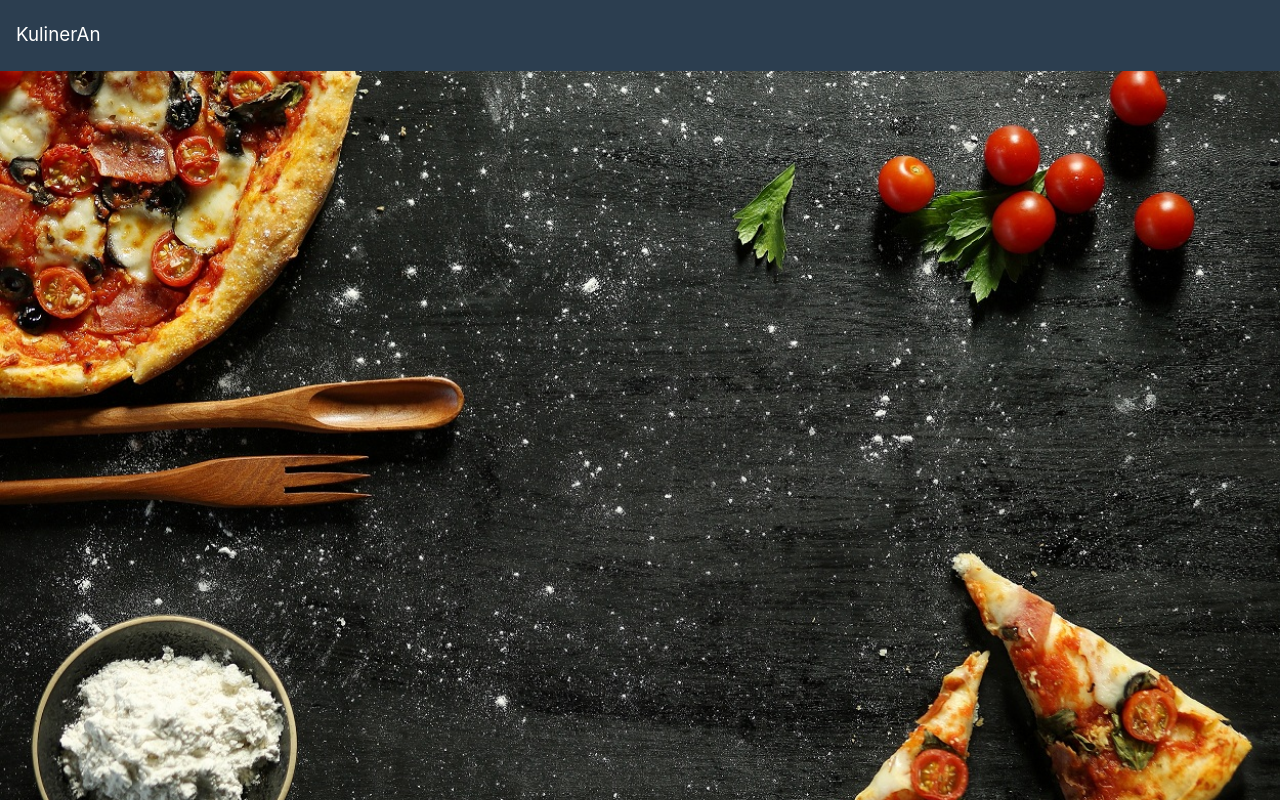
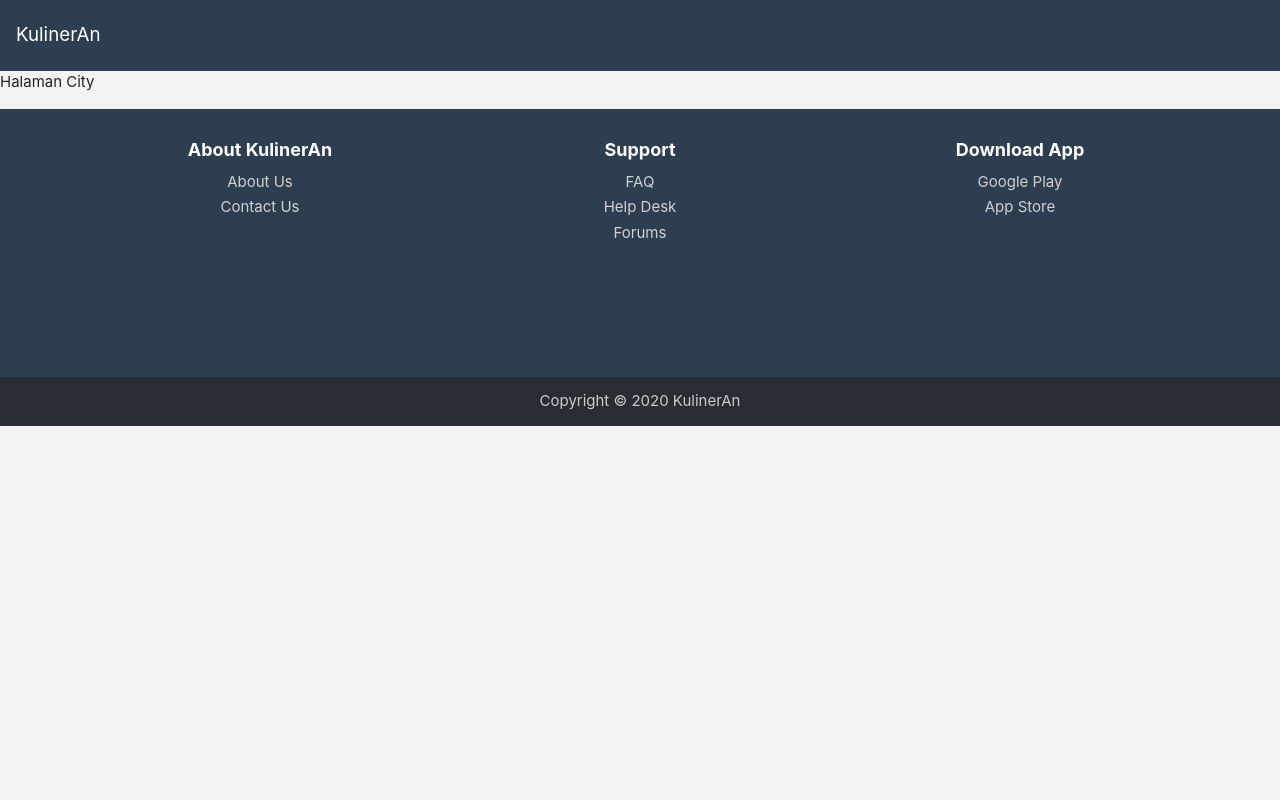
Before and after one commit to wildenali/react-food_web_app, a React (Create React App) app: page /city/1 in a window 1280 px wide. Shown: the top 800 px of the page. Built offline with nearby package versions, Linux system fonts and the light colour scheme; no server answers; some icons are missing.

Commit message:
Route untuk Halaman City.js

```diff
--- a/src/App.js
+++ b/src/App.js
@@ -3,16 +3,19 @@
 import NavBar from './components/NavBar'
 import Home from './pages/Home';
 import Footer from './components/Footer/Footer';
+import { BrowserRouter as Router, Route } from 'react-router-dom'
+import City from './pages/City';
 
 class App extends Component {
 
   render() {
     return (
-      <div>
+      <Router>
         <NavBar />
-        <Home />
+        <Route path="/" exact component={Home}></Route>
+        <Route path="/city/:city_id" exact component={City}></Route>
         <Footer />
-      </div>
+      </Router>
     );
   }
 }
--- a/src/components/CityCard.js
+++ b/src/components/CityCard.js
@@ -1,4 +1,6 @@
 import React from 'react'
+import { Link } from 'react-router-dom'
+
 
 // ini functional component (stateless component) karena tidak memerlukan state di dalam component
 const CityCard = (props) => (
@@ -7,7 +9,7 @@
       <div className="card-body">
         <h4 className="card-title">{props.kota.name}</h4>
         <p>{props.kota.country_name}</p>
-        <a href="/#" className="card-text">See restaurant in {props.kota.name}</a>
+        <Link to={`/city/${props.kota.id}`} className="card-text">See restaurant in {props.kota.name}</Link>
       </div>
     </div>
   </div>
--- a/src/components/NavBar.js
+++ b/src/components/NavBar.js
@@ -1,8 +1,9 @@
 import React from 'react'
+import { Link } from 'react-router-dom'
 
 const NavBar = () => (
   <nav className="navbar navbar-expand-lg navbar-dark bg-primary sticky-top">
-    <a className="navbar-brand" href="/">KulinerAn</a>
+    <Link className="navbar-brand" href="/">KulinerAn</Link>
   </nav>
 )
 
--- /dev/null
+++ b/src/pages/City.js
@@ -0,0 +1,13 @@
+import React, { Component } from 'react'
+
+class City extends Component {
+  render() {
+    return (
+      <>
+        <p>Halaman City</p>
+      </>
+    )
+  }
+}
+
+export default City
```
Also changed, not shown: 1 other file (tests, documents, lock files or other folders).
